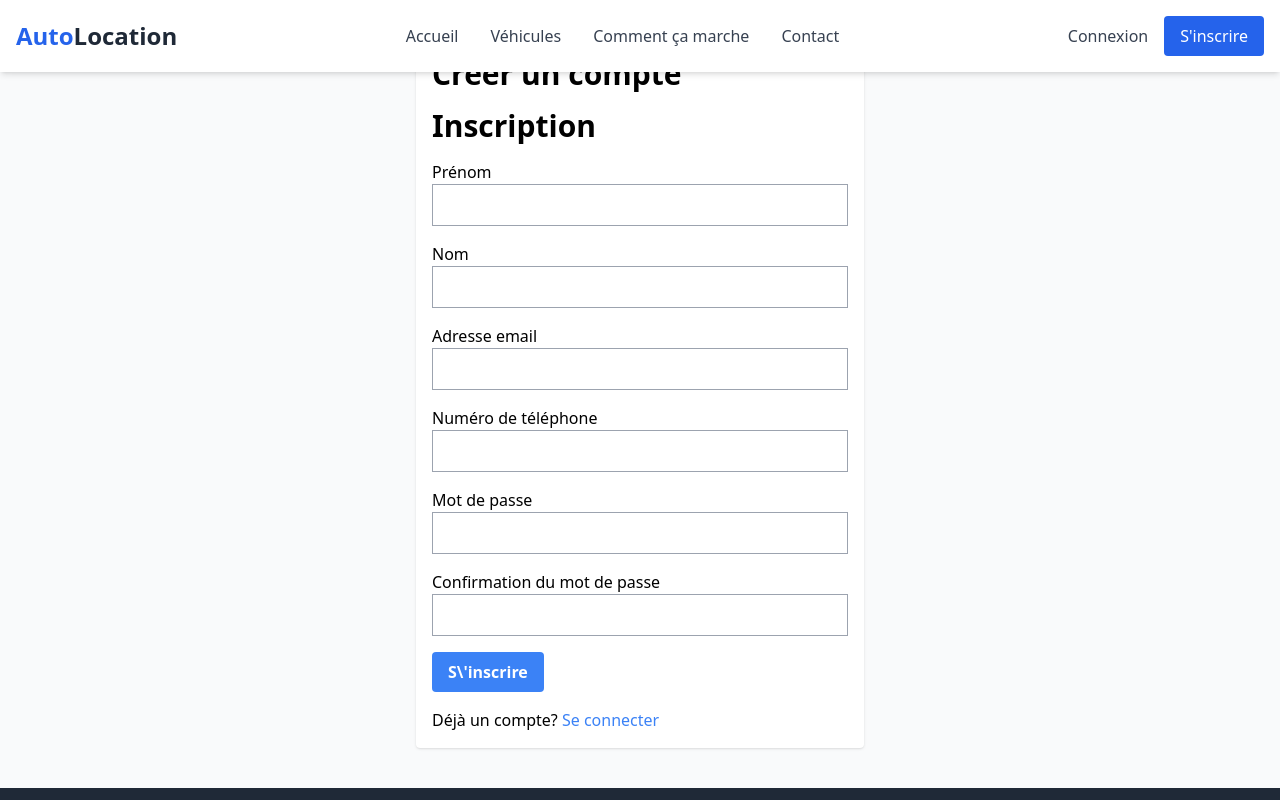
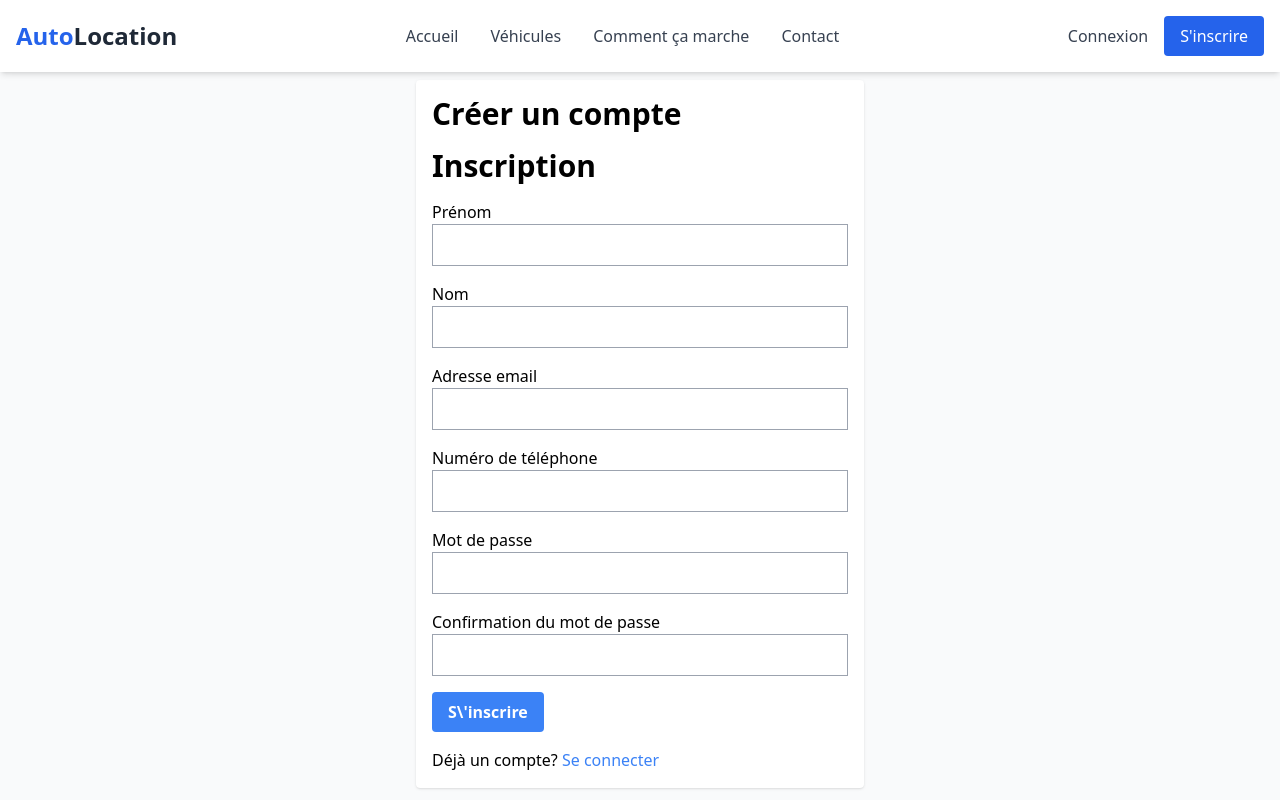
Before and after one commit to BEREKOUTOU/AutoLocation, a React (Vite) app: page /register in a window 1280 px wide. Shown: the top 800 px of the page. Built offline with nearby package versions, Linux system fonts and the light colour scheme.

Commit message:
Update LoginPage and RegisterPage with minor styling adjustments

```diff
--- a/src/pages/LoginPage.jsx
+++ b/src/pages/LoginPage.jsx
@@ -36,7 +36,7 @@
   };
 
   return (
-    <div className="container mx-auto p-4 max-w-md">
+    <div className="container mx-auto p-4 max-w-md mt-20">
       <h1 className="text-3xl font-bold mb-4 text-center">Connexion</h1>
       <form onSubmit={handleSubmit(onSubmit)}>
         <div className="mb-4">
--- a/src/pages/RegisterPage.jsx
+++ b/src/pages/RegisterPage.jsx
@@ -41,7 +41,7 @@
   };
 
   return (
-    <div className="container mx-auto p-4 max-w-md bg-white rounded shadow m-10">
+    <div className="container mx-auto p-4 max-w-md bg-white rounded shadow m-20">
       <h1 className="text-3xl font-bold mb-4">Créer un compte</h1>
       <h1 className="text-3xl font-bold mb-4">Inscription</h1>
       <form onSubmit={handleSubmit(onSubmit)}>
```
